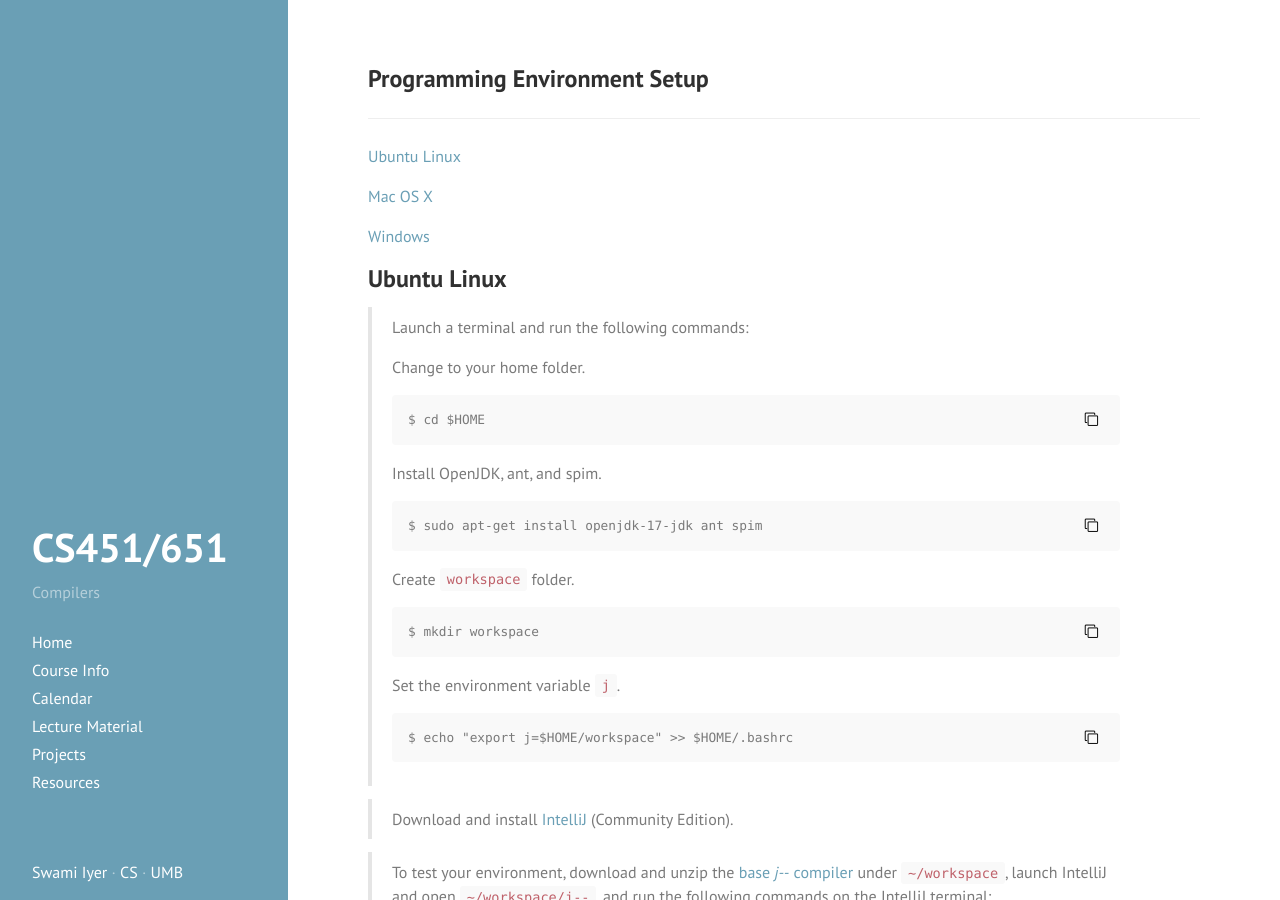
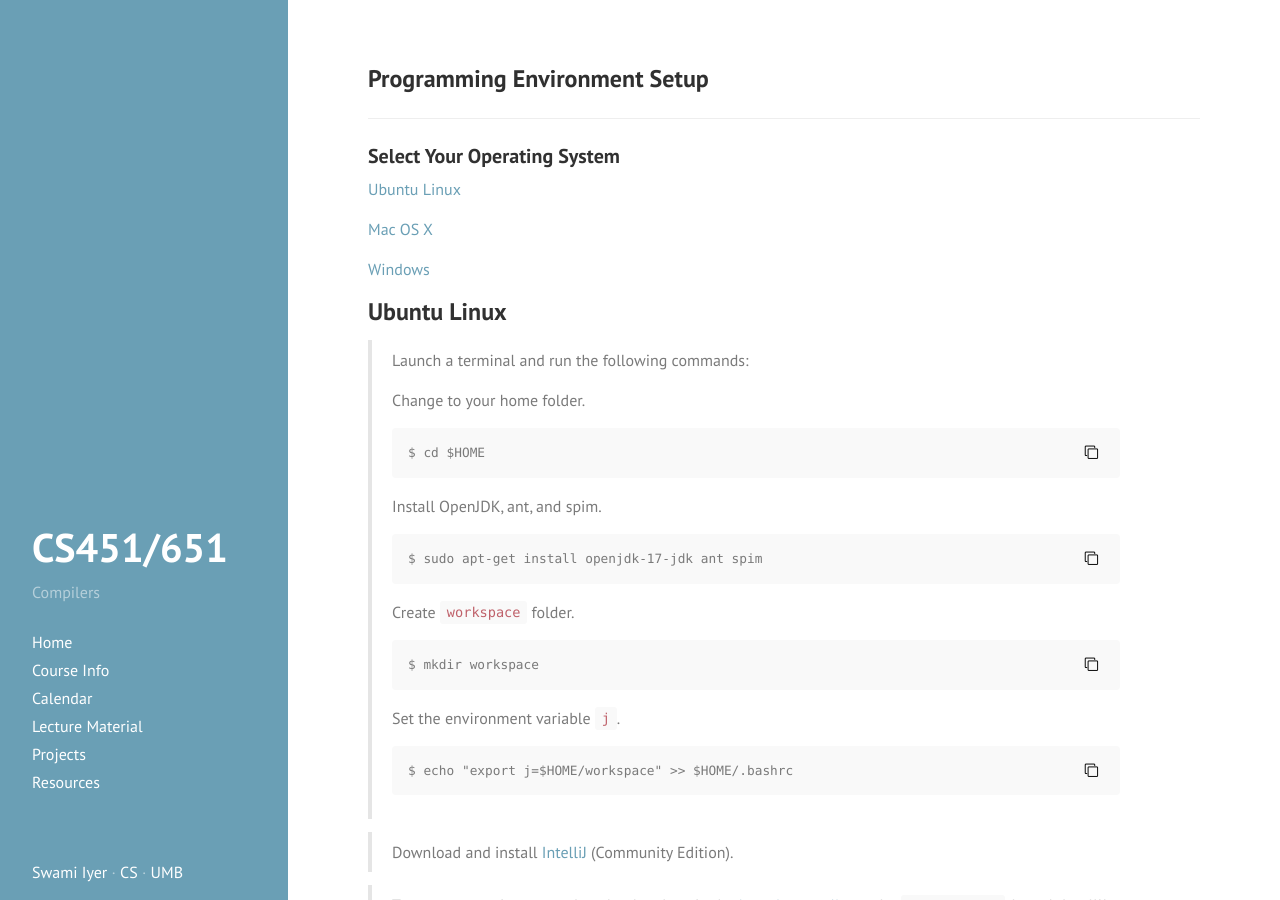
Before and after one commit to swamiiyer/swamiiyer.github.io, a Jekyll site: the page built from _pages/cs451/programming_environment.md, in a window 1280 px wide and 900 px high. Built offline with Jekyll 4.4.1, drawn with Linux system fonts in a browser that asks for light colours.

Commit message:
Added ToC in programming environment setup instructions

```diff
--- a/_pages/cs451/programming_environment.md
+++ b/_pages/cs451/programming_environment.md
@@ -4,6 +4,8 @@ layout: cs451_page
 title: Programming Environment Setup
 exclude: true
 ---
+
+### Select Your Operating System
 
 [Ubuntu Linux](#linux)
 
```
